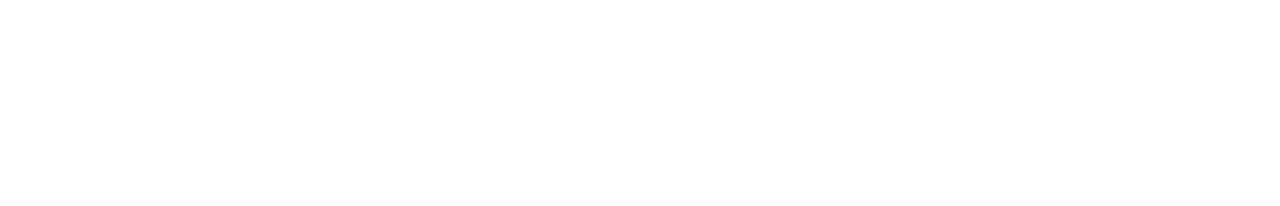
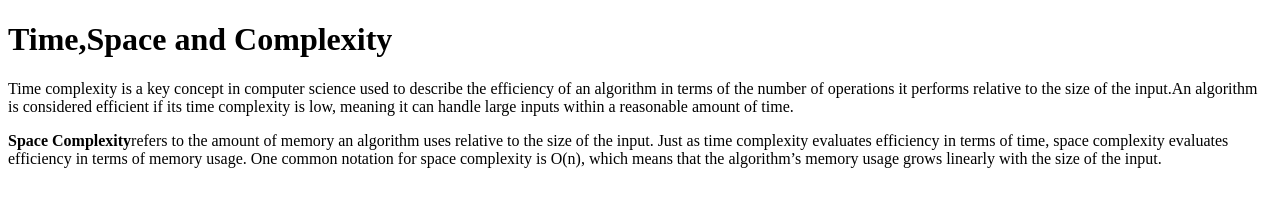
Before and after one commit to acciojob/time-and-space-complexity-Ary2506, a website: page main.html in a window 1280 px wide. Drawn offline with Linux system fonts and the light colour scheme.

Commit message:
created a submission

```diff
--- a/main.html
+++ b/main.html
@@ -8,6 +8,9 @@
 
 <body>
 	<!-- the entire body must be written by student -->
+	<h1>Time,Space and Complexity</h1>
+    <p>Time complexity is a key concept in computer science used to describe the efficiency of an algorithm in terms of the number of operations it performs relative to the size of the input.An algorithm is considered efficient if its time complexity is low, meaning it can handle large inputs within a reasonable amount of time.</p>
+    <p><b>Space Complexity</b>refers to the amount of memory an algorithm uses relative to the size of the input. Just as time complexity evaluates efficiency in terms of time, space complexity evaluates efficiency in terms of memory usage. One common notation for space complexity is O(n), which means that the algorithm’s memory usage grows linearly with the size of the input.</p>
     <script type="text/javascript" src="./script.js">
 </script>
 
```
